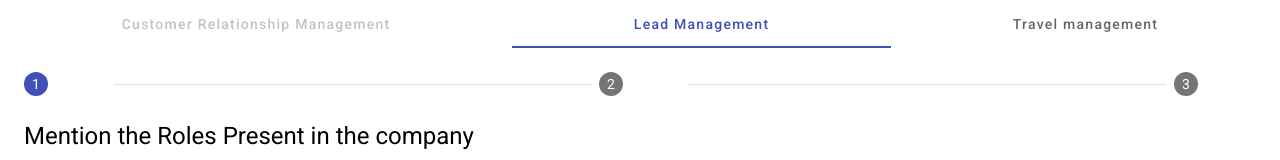
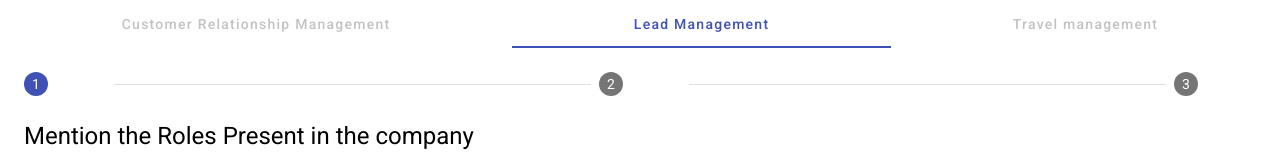
Before and after one commit to AnsukSinhaRoy/Synchro-SPHERE-public, an Angular app: page /configure in a window 1280 px wide. Shown: the top 160 px of the page. Built offline with nearby package versions, Linux system fonts and the light colour scheme.

Commit message:
first commit

```diff
--- a/src/app/configure-page/configure-page.component.ts
+++ b/src/app/configure-page/configure-page.component.ts
@@ -13,7 +13,7 @@ import { TravelManagementConfigComponent } from '../travel-management-config/tra
 })
 export class ConfigurePageComponent {
   tabLabels = ['Customer Relationship Management', 'Lead Management', 'Travel management'];
-  tabVisibility = [false, true, true];
+  tabVisibility = [false, true, false];
   selectedIndex = this.tabVisibility.indexOf(true);
   selectedTabLabel: string | undefined; // Declare selectedTabLabel here
 
```
